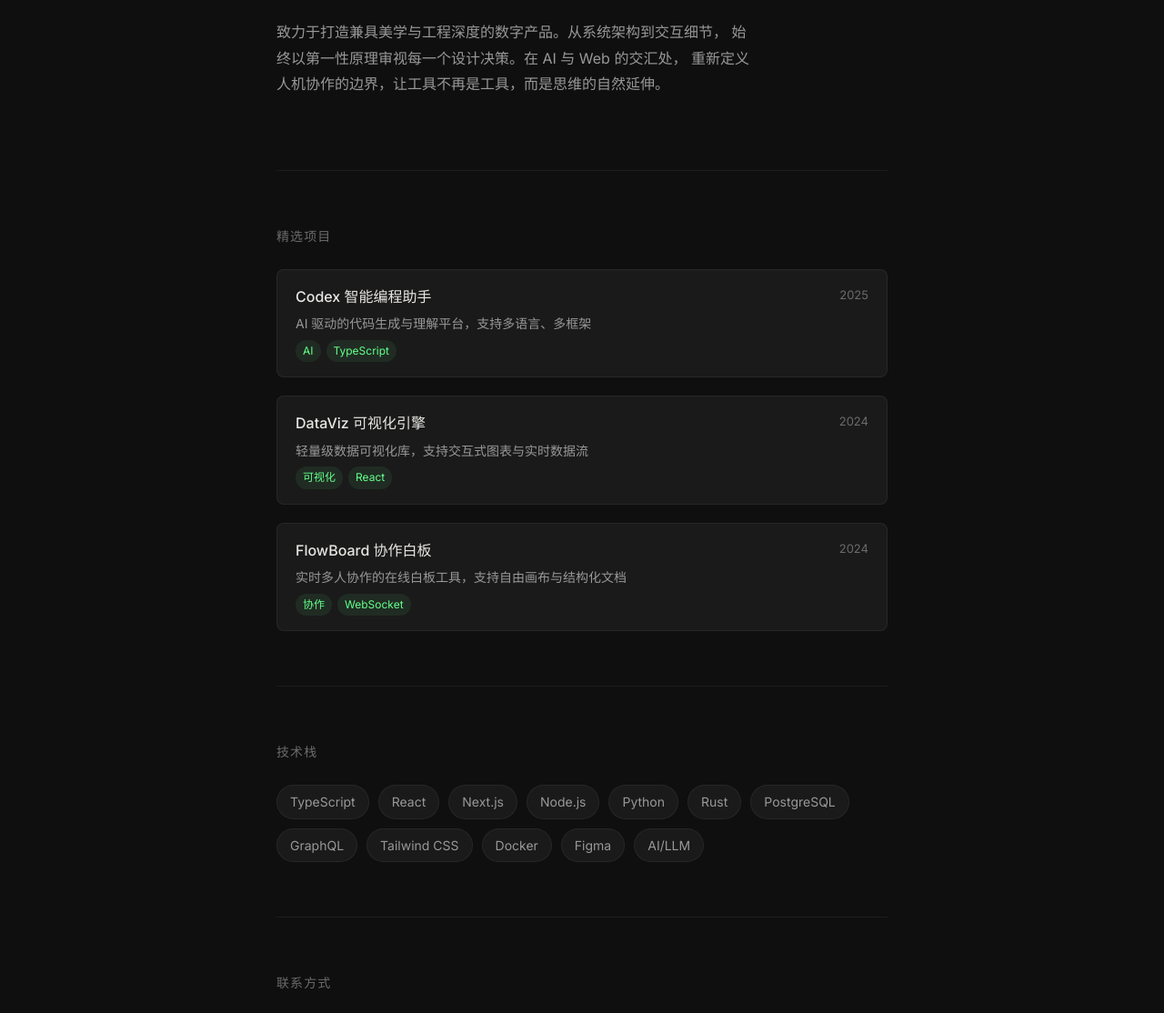
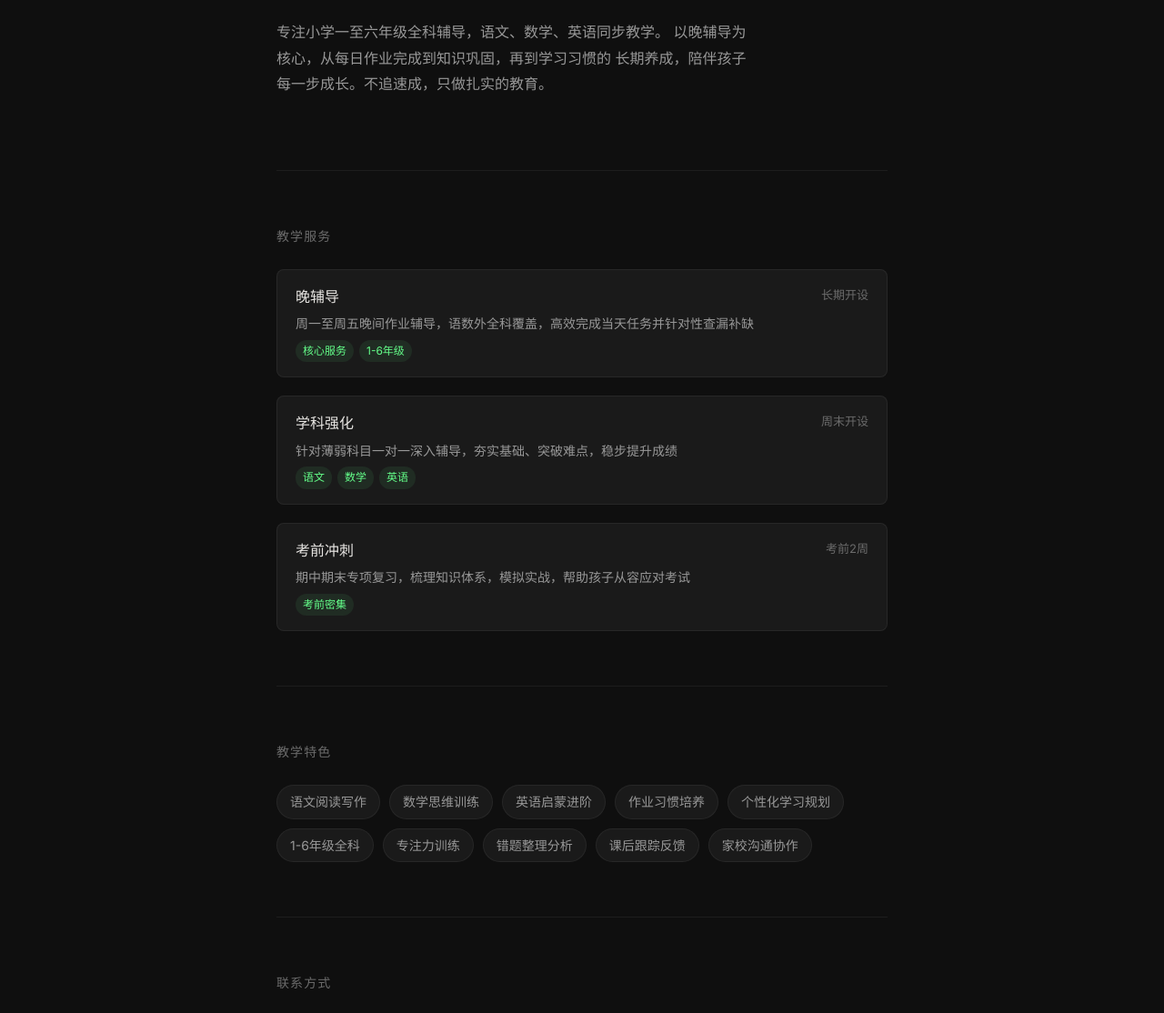
Before and after one commit to 91MrXu/personal-homepage, a plain HTML site: page index.html in a window 1280 px wide. Shown: the part 225-1339 px from the top of the page at 91% size. Drawn offline with Linux system fonts and the light colour scheme.

Commit message:
改为教育主题主页

```diff
--- a/index.html
+++ b/index.html
@@ -3,7 +3,7 @@
 <head>
 <meta charset="UTF-8">
 <meta name="viewport" content="width=device-width, initial-scale=1.0">
-<title>个人主页</title>
+<title>Ray · 小学全科辅导</title>
 <style>
   @import url('https://fonts.googleapis.com/css2?family=Inter:wght@300;400;500;600;700&family=Noto+Sans+SC:wght@300;400;500;700&display=swap');
 
@@ -218,7 +218,7 @@
     <div class="logo">Ray</div>
     <ul class="nav-links">
       <li><a href="#about">关于</a></li>
-      <li><a href="#work">项目</a></li>
+      <li><a href="#work">服务</a></li>
       <li><a href="#skills">技能</a></li>
       <li><a href="#contact">联系</a></li>
     </ul>
@@ -228,61 +228,59 @@
     <!-- Hero -->
     <section class="hero" id="about">
       <h1>你好，我是 <span>Ray</span></h1>
-      <p class="role">全栈工程师 · 产品思考者</p>
+      <p class="role">小学全科辅导教师 · 晚辅导专家</p>
       <p class="bio">
-        致力于打造兼具美学与工程深度的数字产品。从系统架构到交互细节，
-        始终以第一性原理审视每一个设计决策。在 AI 与 Web 的交汇处，
-        重新定义人机协作的边界，让工具不再是工具，而是思维的自然延伸。
+        专注小学一至六年级全科辅导，语文、数学、英语同步教学。
+        以晚辅导为核心，从每日作业完成到知识巩固，再到学习习惯的
+        长期养成，陪伴孩子每一步成长。不追速成，只做扎实的教育。
       </p>
     </section>
 
-    <!-- Projects -->
+    <!-- Teaching Services -->
     <section class="section" id="work">
-      <h2>精选项目</h2>
+      <h2>教学服务</h2>
       <div class="project-list">
-        <a href="#" class="project">
+        <div class="project">
           <div>
-            <div class="title">Codex 智能编程助手</div>
-            <div class="desc">AI 驱动的代码生成与理解平台，支持多语言、多框架</div>
-            <span class="tag">AI</span><span class="tag">TypeScript</span>
+            <div class="title">晚辅导</div>
+            <div class="desc">周一至周五晚间作业辅导，语数外全科覆盖，高效完成当天任务并针对性查漏补缺</div>
+            <span class="tag">核心服务</span><span class="tag">1-6年级</span>
           </div>
-          <div class="meta">2025</div>
-        </a>
-        <a href="#" class="project">
+          <div class="meta">长期开设</div>
+        </div>
+        <div class="project">
           <div>
-            <div class="title">DataViz 可视化引擎</div>
-            <div class="desc">轻量级数据可视化库，支持交互式图表与实时数据流</div>
-            <span class="tag">可视化</span><span class="tag">React</span>
+            <div class="title">学科强化</div>
+            <div class="desc">针对薄弱科目一对一深入辅导，夯实基础、突破难点，稳步提升成绩</div>
+            <span class="tag">语文</span><span class="tag">数学</span><span class="tag">英语</span>
           </div>
-          <div class="meta">2024</div>
-        </a>
-        <a href="#" class="project">
+          <div class="meta">周末开设</div>
+        </div>
+        <div class="project">
           <div>
-            <div class="title">FlowBoard 协作白板</div>
-            <div class="desc">实时多人协作的在线白板工具，支持自由画布与结构化文档</div>
-            <span class="tag">协作</span><span class="tag">WebSocket</span>
+            <div class="title">考前冲刺</div>
+            <div class="desc">期中期末专项复习，梳理知识体系，模拟实战，帮助孩子从容应对考试</div>
+            <span class="tag">考前密集</span>
           </div>
-          <div class="meta">2024</div>
-        </a>
+          <div class="meta">考前2周</div>
+        </div>
       </div>
     </section>
 
     <!-- Skills -->
     <section class="section" id="skills">
-      <h2>技术栈</h2>
+      <h2>教学特色</h2>
       <div class="skills">
-        <span class="skill-tag">TypeScript</span>
-        <span class="skill-tag">React</span>
-        <span class="skill-tag">Next.js</span>
-        <span class="skill-tag">Node.js</span>
-        <span class="skill-tag">Python</span>
-        <span class="skill-tag">Rust</span>
-        <span class="skill-tag">PostgreSQL</span>
-        <span class="skill-tag">GraphQL</span>
-        <span class="skill-tag">Tailwind CSS</span>
-        <span class="skill-tag">Docker</span>
-        <span class="skill-tag">Figma</span>
-        <span class="skill-tag">AI/LLM</span>
+        <span class="skill-tag">语文阅读写作</span>
+        <span class="skill-tag">数学思维训练</span>
+        <span class="skill-tag">英语启蒙进阶</span>
+        <span class="skill-tag">作业习惯培养</span>
+        <span class="skill-tag">个性化学习规划</span>
+        <span class="skill-tag">1-6年级全科</span>
+        <span class="skill-tag">专注力训练</span>
+        <span class="skill-tag">错题整理分析</span>
+        <span class="skill-tag">课后跟踪反馈</span>
+        <span class="skill-tag">家校沟通协作</span>
       </div>
     </section>
 
```
